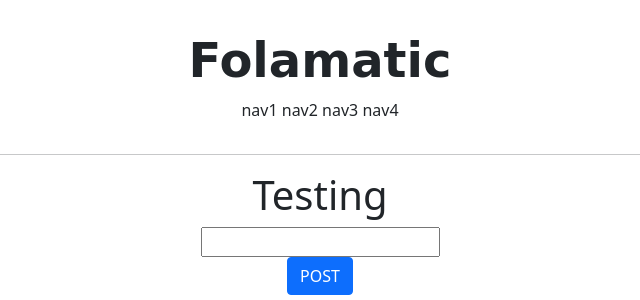
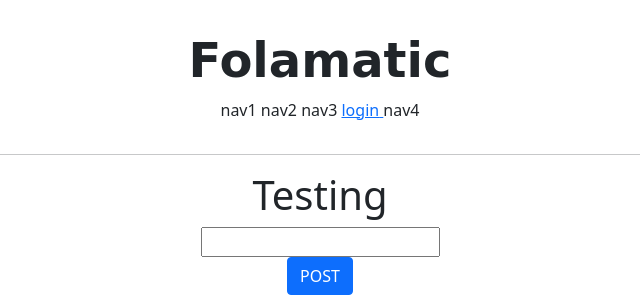
Before and after one commit to dpcalfola/study_Django, a Django app: page /account/ in a window 1280 px wide. Shown: the top 300 px of the page, without its empty margins (320-960 px from the left). Run offline with Django 4.2, Linux system fonts and the light colour scheme; some libraries are stand-ins or nearby versions; some web fonts are replaced.

Commit message:
Feat > Login, Logout redirect

```diff
--- a/Django_web_05/config/settings.py
+++ b/Django_web_05/config/settings.py
@@ -13,6 +13,8 @@ import os.path
 from pathlib import Path
 
 # for Importing Secrets
+from django.urls import reverse_lazy
+
 from config.env import secreat_info
 
 # Build paths inside the project like this: BASE_DIR / 'subdir'.
@@ -126,3 +128,6 @@ STATICFILES_DIRS = [
 # https://docs.djangoproject.com/en/4.0/ref/settings/#default-auto-field
 
 DEFAULT_AUTO_FIELD = 'django.db.models.BigAutoField'
+
+LOGIN_REDIRECT_URL = reverse_lazy('accountapp:hello_world')
+LOGOUT_REDIRECT_URL = reverse_lazy('accountapp:hello_world')
--- a/Django_web_05/templates/header.html
+++ b/Django_web_05/templates/header.html
@@ -4,6 +4,20 @@
         <span>nav1</span>
         <span>nav2</span>
         <span>nav3</span>
+        {#    LoginView, LogoutView Redirect Order   #}
+        {# 1. next   #}
+        {# 2. LOGIN_REDIRECT_URL (setting.py)   #}
+        {# 3. default   #}
+        {% if not user.is_authenticated %}
+            <a href="{% url 'accountapp:login' %}?next={{ request.path }}">
+                <span>login</span>
+            </a>
+        {% else %}
+            <a href="{% url 'accountapp:logout' %}?next={{ request.path }}">
+                <span>logout</span>
+            </a>
+        {% endif %}
+
         <span>nav4</span>
     </div>
 
```
